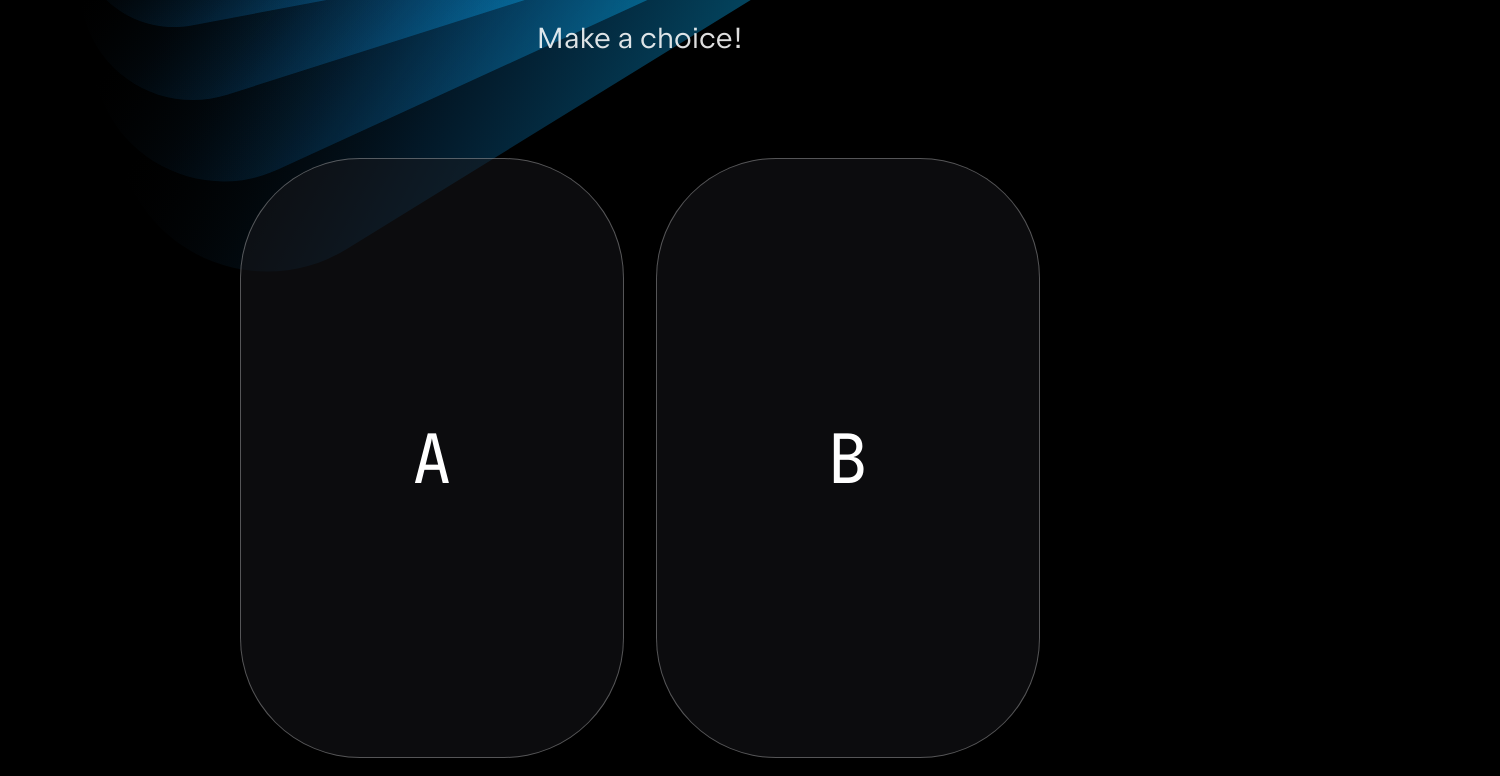
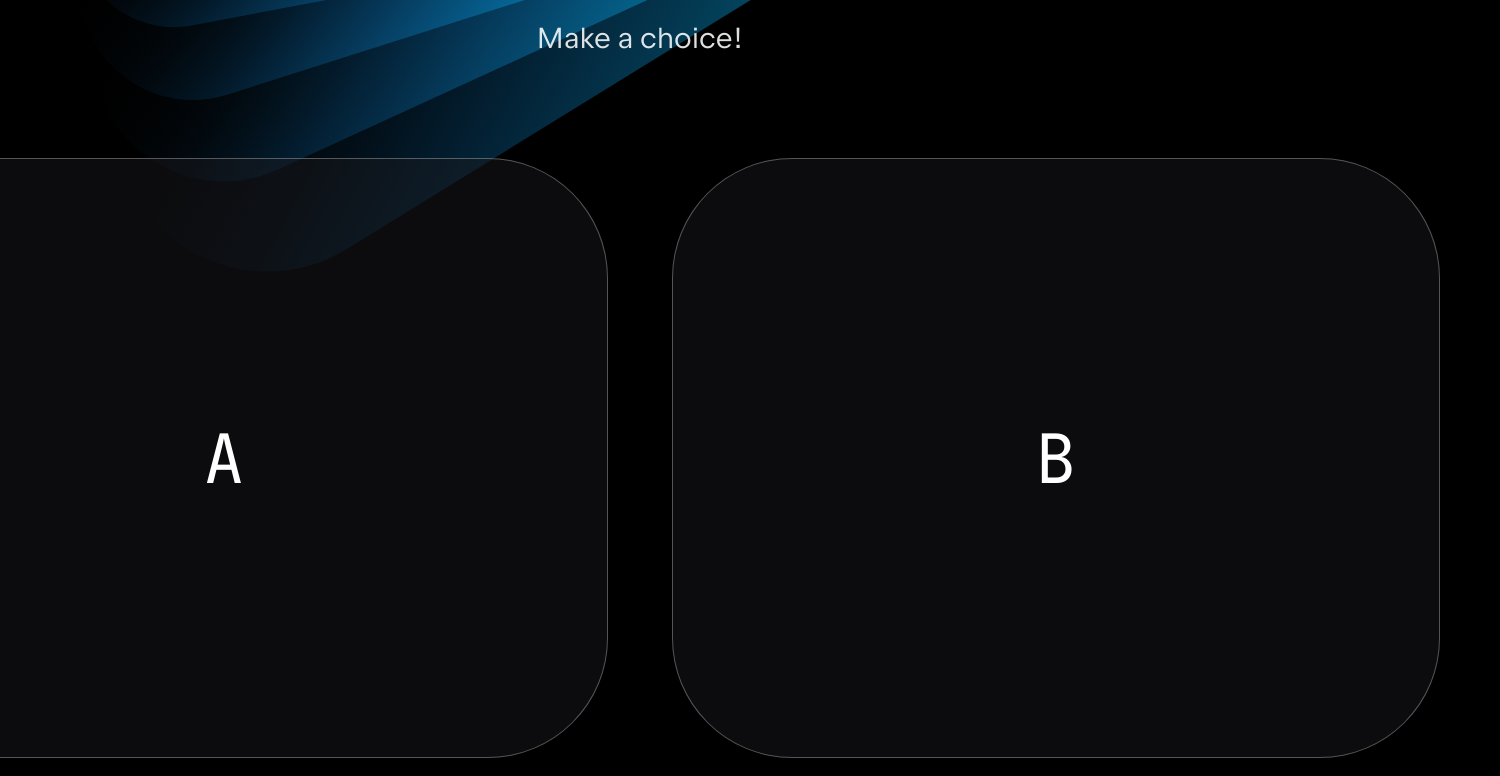
Before and after one commit to marsasgrg/BananaBranches, a plain HTML site: page index.html in a window 1280 px wide. Shown: the top 776 px of the page, 1500 px wide, since content can reach past the window. Drawn offline with Linux system fonts and the light colour scheme.

Commit message:
Update style.css

```diff
--- a/style.css
+++ b/style.css
@@ -73,7 +73,7 @@ img {
     flex-direction: row;
     flex-wrap: wrap;
     gap: 20px 0;
-    width: 800px;
+    width: 1600px;
     justify-content: space-between;
 }
 
```
